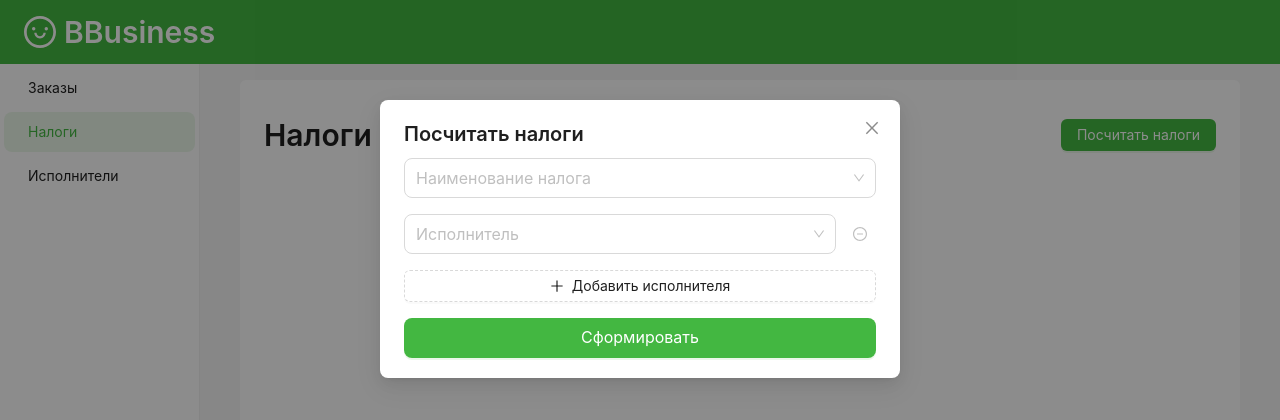
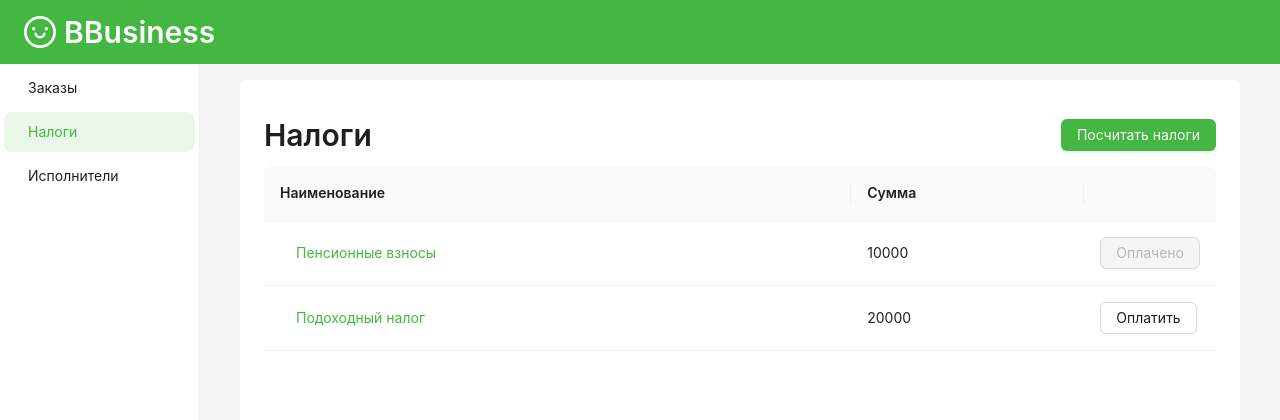
Before and after one commit to ezhooov/bereke-hackathon, a React (Vite) app: page /taxes in a window 1280 px wide. Shown: the top 420 px of the page. Built offline with nearby package versions, Linux system fonts and the light colour scheme.

Commit message:
add DetailTax

```diff
--- a/src/api/api.js
+++ b/src/api/api.js
@@ -94,3 +94,74 @@ export const addEmployee = (id) => {
     }, 400)
   })
 }
+
+export const countTax = (values) => {
+  console.log('@@', values)
+
+  return new Promise((resolve) => {
+    setTimeout(() => {
+      resolve()
+    }, 400)
+  })
+}
+
+export const getTaxes = (values) => {
+  const taxes = [
+    {
+      id: 1,
+      name: 'Пенсионные взносы',
+      sum: 10000,
+      isPayed: true
+    },
+    {
+      id: 2,
+      name: 'Подоходный налог',
+      sum: 20000,
+      isPayed: false
+    }
+  ]
+
+  return new Promise((resolve) => {
+    setTimeout(() => {
+      resolve(taxes)
+    }, 400)
+  })
+}
+
+export const updateTax = (values) => {
+  console.log('@@', values)
+
+  return new Promise((resolve) => {
+    setTimeout(() => {
+      resolve()
+    }, 400)
+  })
+}
+
+export const getTaxById = (id) => {
+  console.log('@ getById', id)
+
+  const tax = {
+    id,
+    name: 'OPV',
+    sum: 30000,
+    employees: [
+      {
+        id: 1,
+        name: 'Иван',
+        sum: 10000
+      },
+      {
+        id: 2,
+        name: 'Станислав',
+        sum: 20000
+      }
+    ]
+  }
+
+  return new Promise((resolve) => {
+    setTimeout(() => {
+      resolve(tax)
+    }, 400)
+  })
+}
--- a/src/components/CountTax.jsx
+++ b/src/components/CountTax.jsx
@@ -24,15 +24,15 @@ const StyledSelectContainer = styled.div`
 const taxSelectOptions = [
   {
     label: 'Пенсионные взносы',
-    value: 'Пенсионные взносы'
+    value: 'OPV'
   },
   {
     label: 'Взносы на обязательное мед.страхование',
-    value: 'Взносы на обязательное мед.страхование'
+    value: 'VOCMC'
   },
   {
     label: 'Подоходный налог',
-    value: 'Подоходный налог'
+    value: 'IPN'
   }
 ]
 
@@ -48,6 +48,7 @@ export const CountTax = ({ onSave, pending, employeeList, employeeMap }) => {
   useEffect(() => {
     if (!pending) {
       setName(null)
+      setEmployees([null])
     }
   }, [pending])
   const onClick = () => {
@@ -55,10 +56,10 @@ export const CountTax = ({ onSave, pending, employeeList, employeeMap }) => {
 
     const result = {
       name,
-      fullEmployees
+      employees: fullEmployees
     }
 
-    console.log('@@ result', result)
+    onSave(result)
   }
 
   const onChange = (index) => (value) => {
@@ -79,7 +80,7 @@ export const CountTax = ({ onSave, pending, employeeList, employeeMap }) => {
     <StyledForm>
       <Select size='large' options={taxSelectOptions} value={name} onChange={setName} placeholder='Наименование налога' />
       {employees.map((item, index) => (
-        <StyledSelectContainer>
+        <StyledSelectContainer key={item}>
           <StyledSelect key={item} size='large' options={employeeOptions} value={item} onChange={onChange(index)} placeholder='Исполнитель' />
           <Button type='text' icon={<MinusCircleOutlined />} onClick={removeEmployee(index)} disabled={employees.length === 1} />
         </StyledSelectContainer>
--- /dev/null
+++ b/src/components/DetailTax.jsx
@@ -0,0 +1,43 @@
+import { Descriptions, List, Skeleton } from 'antd'
+import { useQuery } from 'react-query'
+import { getTaxById } from '../api/api.js'
+import { taxNamesMap } from '../utils/dictionaries.js'
+
+export const DetailTax = ({ id }) => {
+  const { data: tax, isFetching } = useQuery({
+    queryKey: ['tax_detail', id],
+    queryFn: () => getTaxById(id)
+  })
+
+  return (
+    <section>
+      <Descriptions column={1}>
+        <Descriptions.Item label='Наименование налога'>
+          <Skeleton loading={isFetching} paragraph={false}>
+            {taxNamesMap[tax?.name] || ''}
+          </Skeleton>
+        </Descriptions.Item>
+        <Descriptions.Item label='Общая сумма'>
+          <Skeleton loading={isFetching} paragraph={false}>
+            {tax?.sum || ''}
+          </Skeleton>
+        </Descriptions.Item>
+      </Descriptions>
+      <List
+        loading={isFetching}
+        itemLayout='horizontal'
+        dataSource={tax?.employees || []}
+        renderItem={({ id, sum = '', name = '' }) => (
+          <List.Item
+            key={id}
+          >
+            <List.Item.Meta
+              title={name}
+              description={sum}
+            />
+          </List.Item>
+        )}
+      />
+    </section>
+  )
+}
--- a/src/pages/OrderPage.jsx
+++ b/src/pages/OrderPage.jsx
@@ -6,6 +6,7 @@ import { useState } from 'react'
 import { CreateOrder } from '../components/CreateOrder.jsx'
 import { queryClient } from '../main.jsx'
 import { AssignOrder } from '../components/AssignOrder.jsx'
+import { orderStatusMap } from '../utils/dictionaries.js'
 
 const { Title } = Typography
 
@@ -23,14 +24,6 @@ const StyledTitle = styled(Title)`
 const StyledButton = styled(Button)`
   width: 120px
 `
-
-const statusMap = {
-  new: 'Новый',
-  in_progress: 'В работе',
-  fulfilled: 'Выполнен',
-  payed: 'Оплачен',
-  cancelled: 'Отменен'
-}
 
 export const OrderPage = () => {
   const { data: orders, isFetching: isFetchingOrders } = useQuery('order_list', getOrders)
@@ -105,7 +98,7 @@ export const OrderPage = () => {
       dataIndex: 'status',
       key: 'status',
       render: (_, { status = '' }) => (
-        <>{statusMap[status] || ''}</>
+        <>{orderStatusMap[status] || ''}</>
       )
     },
     {
@@ -141,7 +134,6 @@ export const OrderPage = () => {
         <StyledTitle level={2}>Заказы</StyledTitle>
         <Button type='primary' onClick={() => setCreateModalOpen(true)}>Создать</Button>
       </StyledContainer>
-
       <Table
         loading={isFetchingOrders || isFetchingEmployees}
         columns={getTableColumns(employeeMap || {})}
--- a/src/pages/TaxPage.jsx
+++ b/src/pages/TaxPage.jsx
@@ -1,9 +1,11 @@
-import { Button, Modal, Typography } from 'antd'
+import { Button, Modal, Table, Typography } from 'antd'
 import styled from 'styled-components'
 import { CountTax } from '../components/CountTax.jsx'
+import { DetailTax } from '../components/DetailTax.jsx'
 import { useState } from 'react'
-import { useQuery } from 'react-query'
-import { getEmployees } from '../api/api.js'
+import { useMutation, useQuery } from 'react-query'
+import { countTax, getEmployees, getTaxes, updateTax } from '../api/api.js'
+import { queryClient } from '../main.jsx'
 
 const { Title } = Typography
 
@@ -18,10 +20,77 @@ const StyledTitle = styled(Title)`
 `
 
 export const TaxPage = () => {
-  const { data: employees } = useQuery('taxes_employee_list', getEmployees)
+  const { data: employees = [], isFetching: isFetchingEmployees } = useQuery('taxes_employee_list', getEmployees)
   const { list: employeeList, dictionary: employeeMap } = employees || {}
 
-  const [countModalOpen, setCountModalOpen] = useState(true)
+  const { data: taxes = [], isFetching: isFetchingTaxes } = useQuery('taxes_list', getTaxes)
+
+  const [countModalOpen, setCountModalOpen] = useState(false)
+  const { isLoading: counting, mutate: countMutate } = useMutation(countTax, {
+    onSuccess: () => {
+      setCountModalOpen(false)
+      queryClient.invalidateQueries('taxes_employee_list')
+      queryClient.invalidateQueries('taxes_list')
+    }
+  })
+
+  const [payingId, setPayingId] = useState(null)
+  const { isLoading: paying, mutate: payMutate } = useMutation(updateTax, {
+    onSuccess: () => {
+      setPayingId(null)
+      setCountModalOpen(false)
+      queryClient.invalidateQueries('taxes_employee_list')
+      queryClient.invalidateQueries('taxes_list')
+    }
+  })
+
+  const [detailModalOpen, setDetailModalOpen] = useState(false)
+  const [detailModalId, setDetailModalId] = useState(null)
+
+  const columns = [
+    {
+      title: 'Наименование',
+      dataIndex: 'name',
+      key: 'name',
+      render: (_, tax) => {
+        return (
+          <Button
+            type='link'
+            onClick={() => { setDetailModalOpen(true); setDetailModalId(tax?.id) }}
+          >
+            {tax?.name || ''}
+          </Button>
+        )
+      }
+    },
+    {
+      title: 'Сумма',
+      key: 'sum',
+      dataIndex: 'sum'
+    },
+    {
+      title: '',
+      dataIndex: 'isPayed',
+      key: 'isPayed',
+      width: 70,
+      aligh: 'right',
+      render: (_, tax) => {
+        const label = tax.isPayed ? 'Оплачено' : 'Оплатить'
+        const disabled = tax.isPayed
+        const loading = payingId === tax.id && paying
+
+        return (
+          <Button
+            disabled={disabled || loading}
+            loading={loading}
+            onClick={() => { payMutate({ ...tax, isPayed: true }); setPayingId(tax.id) }}
+          >
+            {label}
+          </Button>
+        )
+      }
+    }
+  ]
 
   return (
     <section>
@@ -29,14 +98,34 @@ export const TaxPage = () => {
         <StyledTitle level={2}>Налоги</StyledTitle>
         <Button type='primary' onClick={() => setCountModalOpen(true)}>Посчитать налоги</Button>
       </StyledContainer>
-
+      <Table
+        loading={isFetchingTaxes || isFetchingEmployees}
+        columns={columns}
+        dataSource={taxes}
+        pagination={false}
+      />
       <Modal
         title={<Title level={4}>Посчитать налоги</Title>}
         open={countModalOpen}
         footer={null}
         onCancel={() => setCountModalOpen(false)}
       >
-        <CountTax employeeList={employeeList || []} employeeMap={employeeMap || {}} />
+        <CountTax
+          pending={counting}
+          employeeList={employeeList || []}
+          employeeMap={employeeMap || {}}
+          onSave={countMutate}
+        />
+      </Modal>
+      <Modal
+        title={<Title level={4}>Подробная информация</Title>}
+        open={detailModalOpen}
+        footer={null}
+        onCancel={() => { setDetailModalOpen(false); setDetailModalId(null) }}
+      >
+        {detailModalOpen && (
+          <DetailTax id={detailModalId} />
+        )}
       </Modal>
     </section>
   )
--- /dev/null
+++ b/src/utils/dictionaries.js
@@ -0,0 +1,13 @@
+export const orderStatusMap = {
+  new: 'Новый',
+  in_progress: 'В работе',
+  fulfilled: 'Выполнен',
+  payed: 'Оплачен',
+  cancelled: 'Отменен'
+}
+
+export const taxNamesMap = {
+  OPV: 'Пенсионные взносы',
+  VOCMC: 'Взносы на обязательное мед.страхование',
+  IPN: 'Подоходный налог'
+}
```
